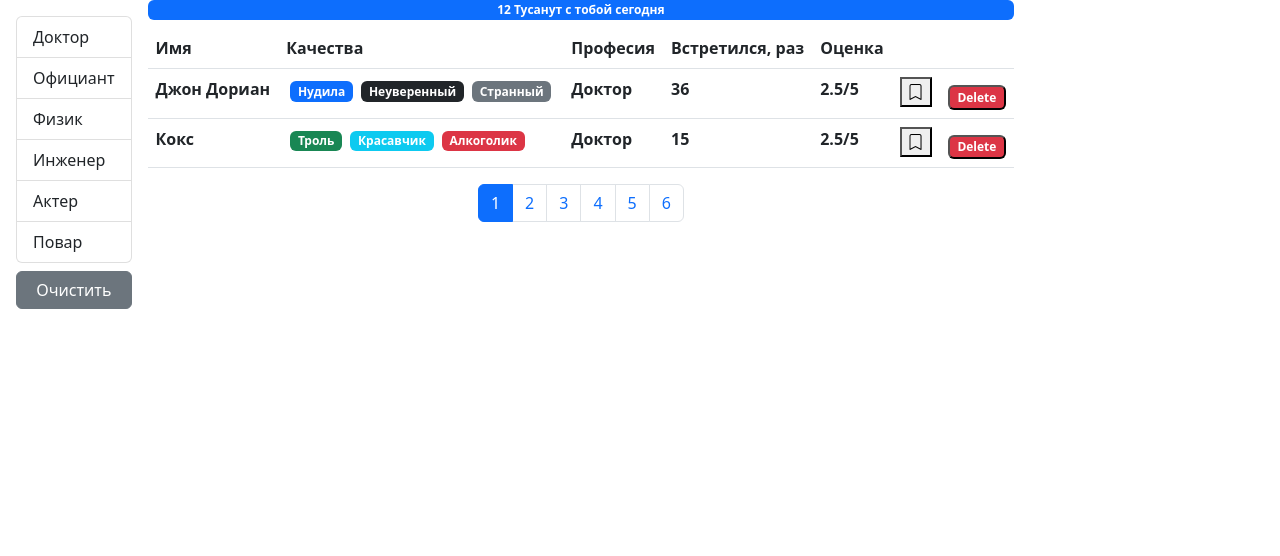
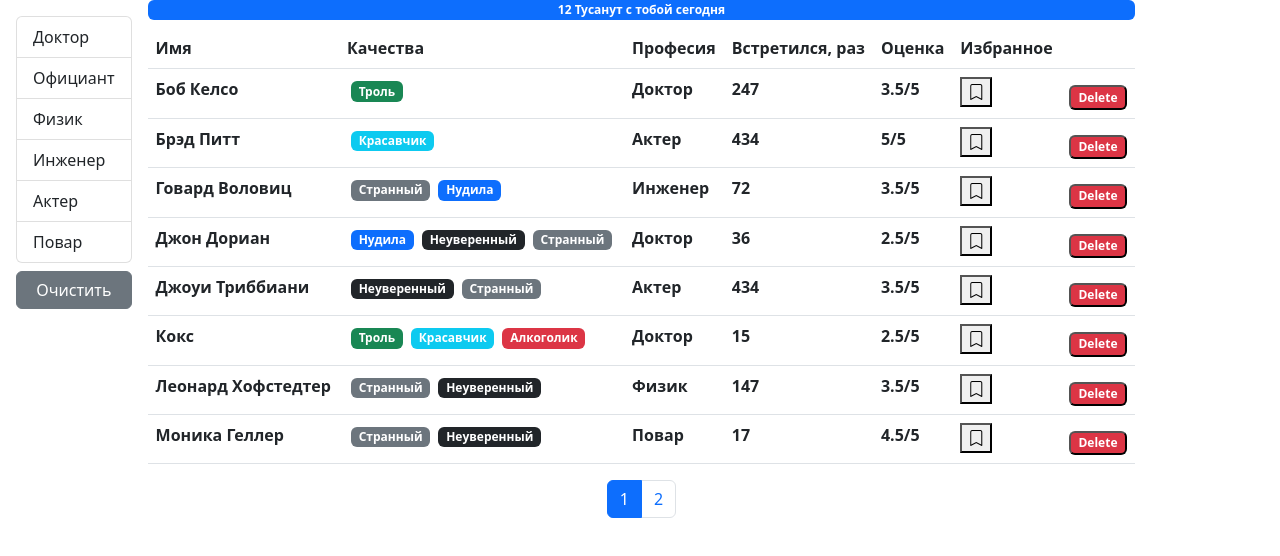
Before and after one commit to Grekalimbus/KP-1-React-Task, a React (Create React App) app: page / in a window 1280 px wide. Shown: the top 556 px of the page. Built offline with nearby package versions, Linux system fonts and the light colour scheme.

Commit message:
ready userTabel

```diff
--- a/src/app/components/userTabel.jsx
+++ b/src/app/components/userTabel.jsx
@@ -2,17 +2,43 @@ import React from "react";
 import User from "./user";
 import PropTypes from "prop-types";
 
-const UserTabel = ({ users, onDelete, onMark }) => {
+const UserTabel = ({ users, onDelete, onMark, currentSort, onSort }) => {
+    const handleSort = (item) => {
+        if (currentSort.iter === item) {
+            onSort({
+                ...currentSort,
+                order: currentSort.order === "asc" ? "desc" : "asc"
+            });
+        } else {
+            onSort({ iter: item, order: "asc" });
+        }
+    };
     return (
         <table className="table">
             <thead>
                 <tr>
-                    <th scope="col">Имя</th>
+                    <th onClick={() => handleSort("name")} scope="col">
+                        Имя
+                    </th>
                     <th scope="col">Качества</th>
-                    <th scope="col">Професия</th>
-                    <th scope="col">Встретился, раз</th>
-                    <th scope="col">Оценка</th>
-                    <th scope="col"></th>
+                    <th
+                        onClick={() => handleSort("profession.name")}
+                        scope="col"
+                    >
+                        Професия
+                    </th>
+                    <th
+                        onClick={() => handleSort("completedMeetings")}
+                        scope="col"
+                    >
+                        Встретился, раз
+                    </th>
+                    <th onClick={() => handleSort("rate")} scope="col">
+                        Оценка
+                    </th>
+                    <th onClick={() => handleSort("bookmark")} scope="col">
+                        Избранное
+                    </th>
                     <th scope="col"></th>
                 </tr>
             </thead>
@@ -34,6 +60,8 @@ const UserTabel = ({ users, onDelete, onMark }) => {
 UserTabel.propTypes = {
     users: PropTypes.array.isRequired,
     onDelete: PropTypes.func.isRequired,
-    onMark: PropTypes.func.isRequired
+    onMark: PropTypes.func.isRequired,
+    onSort: PropTypes.func.isRequired,
+    currentSort: PropTypes.object.isRequired
 };
 export default UserTabel;
--- a/src/app/components/users.jsx
+++ b/src/app/components/users.jsx
@@ -6,27 +6,40 @@ import { Paginate } from "../utils/paginate";
 import PropTypes from "prop-types";
 import GroupList from "./groupList";
 import api from "../api";
+import _ from "lodash";
 
 export const Users = (props) => {
     // users - массив из объектов (12)
     // metodDelet/metodHandleMark - пропсы, в которых методы из файла App.js
     const { users, methodDelete, methodHandleMark } = props;
 
-    // 2 константы для работы с копмонентом pagination, эти константы будут использованы как пропсы
-
-    const pageSize = 2; // количество пользователей, которые будут отображатся на странице
+    const pageSize = 8; // количество пользователей, которые будут отображатся на странице
+    // состояния
     const [currentPage, setCurrenPage] = useState(1);
     // professions - массив из объектов профессий (6шт) / [{},{},...]
     const [professions, setProffesion] = useState();
     // selectedProf - объект одной из професии / { _id: "67rdca3eeb7f6fgeed471818", name: "Доктор" }
     const [selectedProf, setSelectedProf] = useState();
+    // состояние для сортировки
+    const [sortBy, setSortBy] = useState({ iter: "name", order: "asc" });
+    // методы
+    // метод для пагинации
     const handlePageChange = (pageIndex) => {
         console.log("page: ", pageIndex);
         setCurrenPage(pageIndex);
     };
+    // метод для груп листа
     const handleProfessionSelect = (item) => {
         setSelectedProf(item);
         setCurrenPage(1);
+    };
+    // метод для сбрасывания состояния selectedProf
+    const clearfilter = () => {
+        setSelectedProf();
+    };
+    // метод для таблицы
+    const handleSort = (item) => {
+        setSortBy(item);
     };
     // хук, который обрабатывает промис и получает данные, после чего вызывается setProffesion, чтобы установить состояние professions
     // это происходит так потому, что данные приходят не сразу, поэтому состояние устанавливается в этом хуке после того, как пришли данные
@@ -40,11 +53,10 @@ export const Users = (props) => {
         ? users.filter((user) => user.profession._id === selectedProf._id)
         : users;
     const count = filteredUsers.length;
-    const userCrop = Paginate(filteredUsers, currentPage, pageSize); // Paginate - функция которая режет массив обьекта и оставляет там 4 элемента
-    // начиная с полученного индекса
-    const clearfilter = () => {
-        setSelectedProf();
-    };
+    // сортировка с помощью lodash
+    const sortedUsers = _.orderBy(filteredUsers, [sortBy.iter], [sortBy.order]);
+    const userCrop = Paginate(sortedUsers, currentPage, pageSize); // Paginate - функция которая режет массив обьекта и оставляет там 4 элемента
+
     return (
         <div className="d-flex">
             {professions && (
@@ -68,6 +80,8 @@ export const Users = (props) => {
                     users={userCrop}
                     onMark={methodHandleMark}
                     onDelete={methodDelete}
+                    onSort={handleSort}
+                    currentSort={sortBy}
                 />
                 <div className="d-flex justify-content-center">
                     <Pagination
```
Also changed, not shown: src/app/components/tableHeader.jsx (added).
